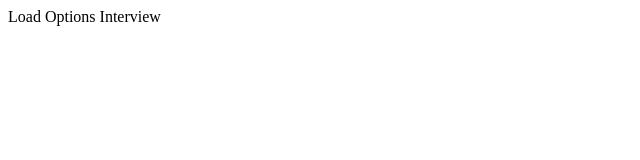
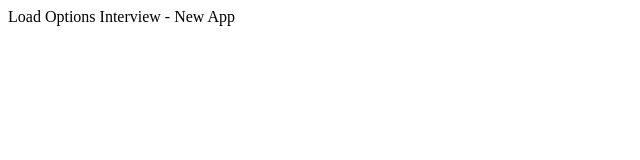
Before and after one commit to Raissa-Damasceno/React-App-Load-Options-Int., a React (Create React App) app: page / in a window 1280 px wide. Shown: the top 160 px of the page, without its empty margins (0-640 px from the left). Built offline with nearby package versions, Linux system fonts and the light colour scheme.

Commit message:
created a new branch develop

```diff
--- a/src/App.js
+++ b/src/App.js
@@ -3,7 +3,7 @@ import './App.css';
 function App() {
   return (
     <div className="App">
-      Load Options Interview
+      Load Options Interview - New App
     </div>
   );
 }
```
